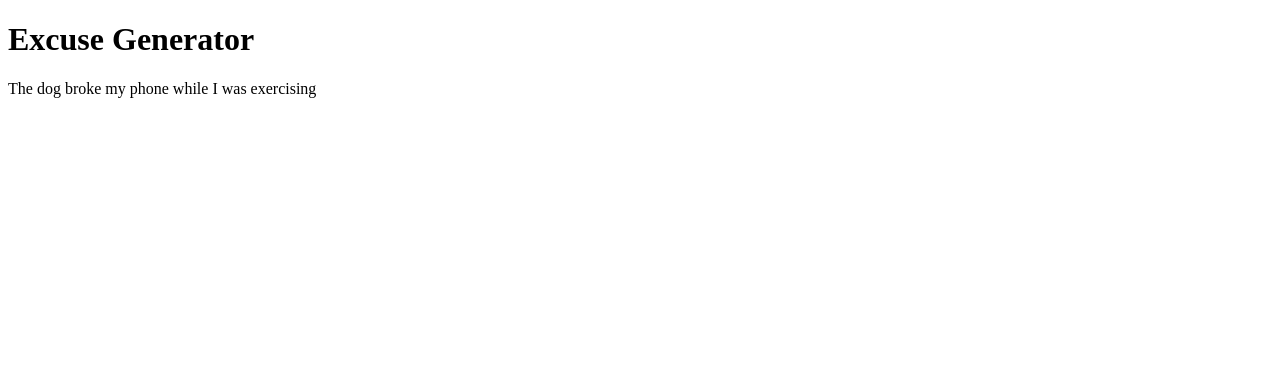
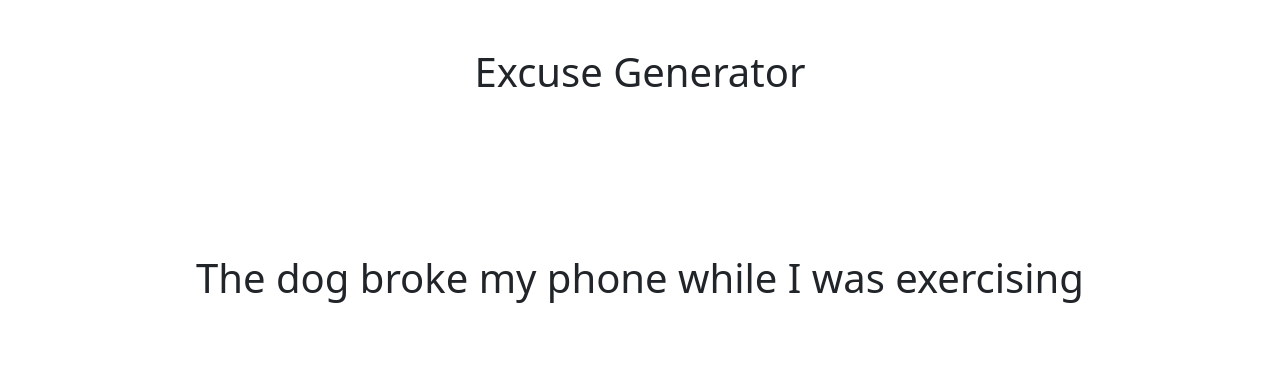
Before and after one commit to Gus2708/Excuse-generator, a plain HTML site: page index.html in a window 1280 px wide. Drawn offline with nearby package versions, Linux system fonts and the light colour scheme.

Commit message:
Optimized and organized code: - Fixed indentation issues in JavaScript - Used template literal for the `excuse` variable to interpolate multiple expressions - Improved HTML styles with clearer spacing using Bootstrap

```diff
--- a/index.html
+++ b/index.html
@@ -3,11 +3,26 @@
 <head>
     <meta charset="UTF-8">
     <meta name="viewport" content="width=device-width, initial-scale=1.0">
+      <link href="https://cdn.jsdelivr.net/npm/bootstrap@5.3.8/dist/css/bootstrap.min.css" rel="stylesheet" integrity="sha384-sRIl4kxILFvY47J16cr9ZwB07vP4J8+LH7qKQnuqkuIAvNWLzeN8tE5YBujZqJLB" crossorigin="anonymous">
     <title>Excuse generator</title>
 </head>
 <body>
-    <h1>Excuse Generator</h1>
-    <p id="excuse">My dog ate my homework</p>
+
+    <div class="container-fluid">
+
+        <div class="row mt-5 mb-5">
+            <div class="col-12 text-center">
+                <h1>Excuse Generator</h1>
+            </div>
+        </div>
+
+        <div class="row">
+            <div class="col-12 mt-5 p-5 fs-1 text-center">
+                <p id="excuse">My dog ate my homework</p>
+            </div>
+        </div>
+
+    </div>
 
     <script src="./script.js"></script>
 </body>
--- a/script.js
+++ b/script.js
@@ -4,14 +4,15 @@ let what = ['my homework', 'my phone', 'the car'];
 let when = ['before the class', 'when I was sleeping', 'while I was exercising', 'during my lunch', 'while I was praying'];
 
 function generateExcuse() {
-let whoRandom = who[Math.floor(Math.random() * who.length)];
-let actionRandom = action[Math.floor(Math.random() * action.length)];
-let whatRandom = what[Math.floor(Math.random() * what.length)];
-let whenRandom = when[Math.floor(Math.random() * when.length)];
+    let whoRandom = who[Math.floor(Math.random() * who.length)];
+    let actionRandom = action[Math.floor(Math.random() * action.length)];
+    let whatRandom = what[Math.floor(Math.random() * what.length)];
+    let whenRandom = when[Math.floor(Math.random() * when.length)];
 
-let excuse = whoRandom + ' ' + actionRandom + ' ' + whatRandom + ' ' + whenRandom;
-return excuse;
-}
+    let excuse = `${whoRandom} ${actionRandom} ${whatRandom} ${whenRandom}`;
+
+    return excuse;
+};
 
 window.onload = function () {
     document.getElementById("excuse").innerHTML = generateExcuse();
```
